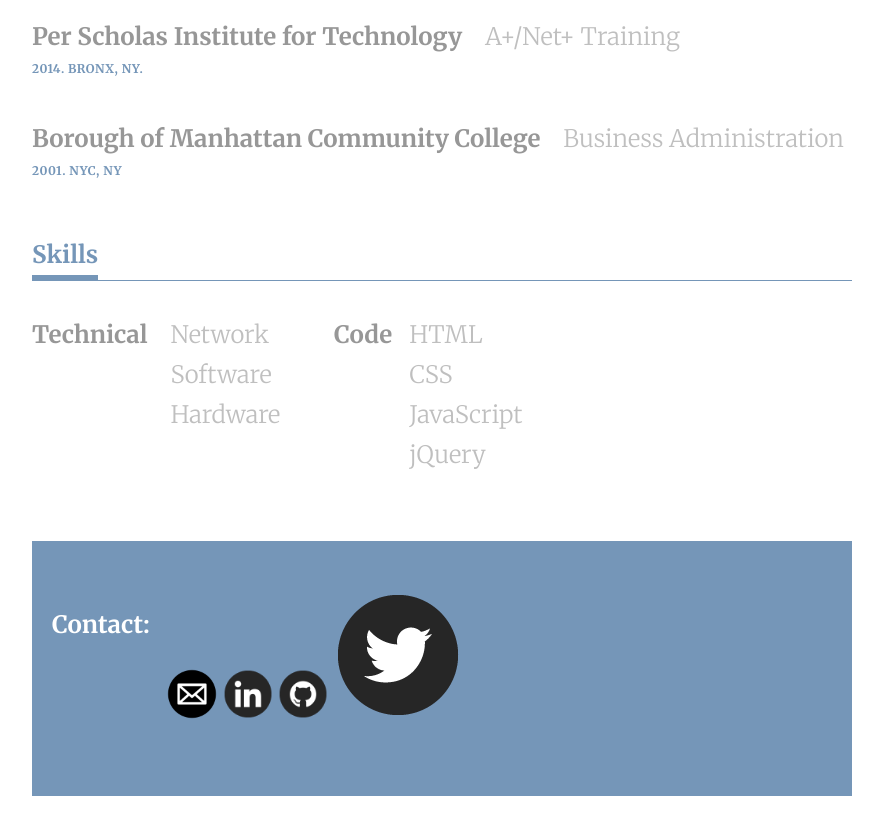
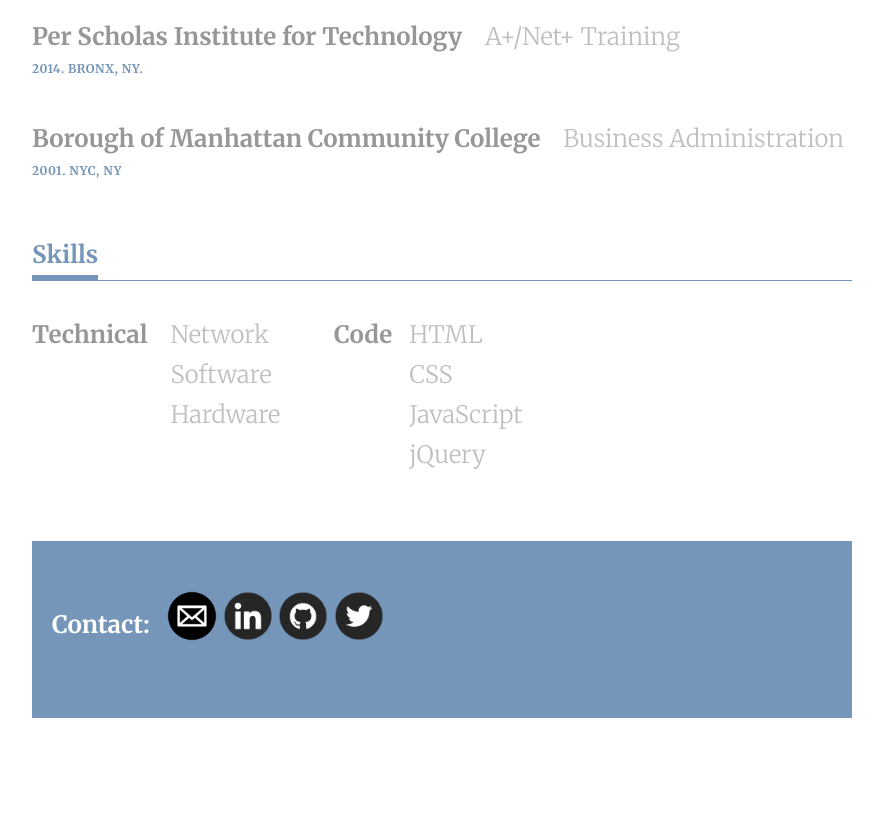
Before and after one commit to Dennisse718/Dennisse718.github.io, a plain HTML site: page resume.html in a window 1280 px wide. Shown: the part 881-1697 px from the top of the page, without its empty margins (198-1081 px from the left). After the commit the page ends 1619 px from the top, so only its background shows below. Drawn offline with Linux system fonts and the light colour scheme.

Commit message:
hoping this works

```diff
--- a/resume.css
+++ b/resume.css
@@ -85,7 +85,7 @@ h5 {
   height: 50px;
 }
 
-.Twitter {
+.twitter {
 
   border-radius: 50%;
   width:  50px;
```
